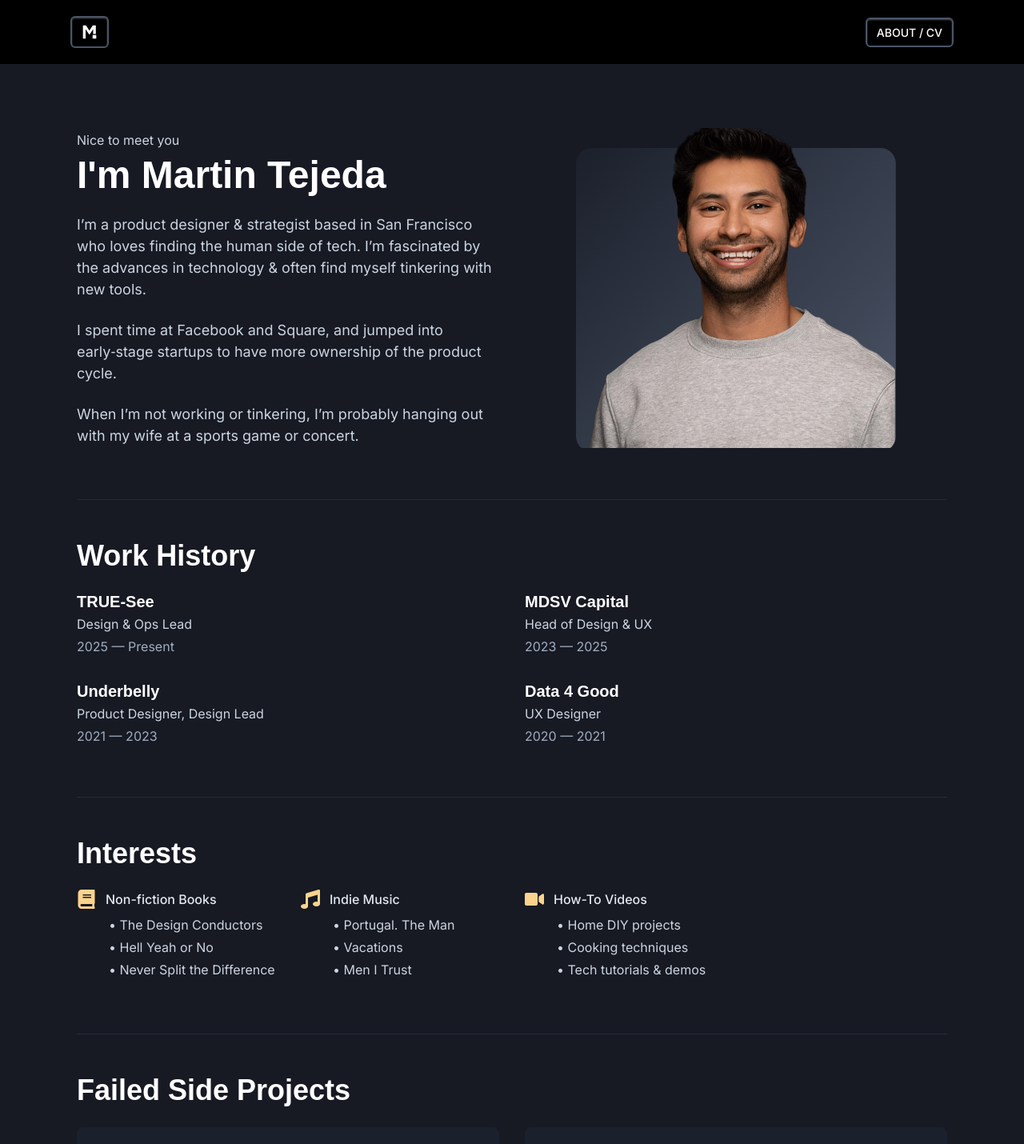
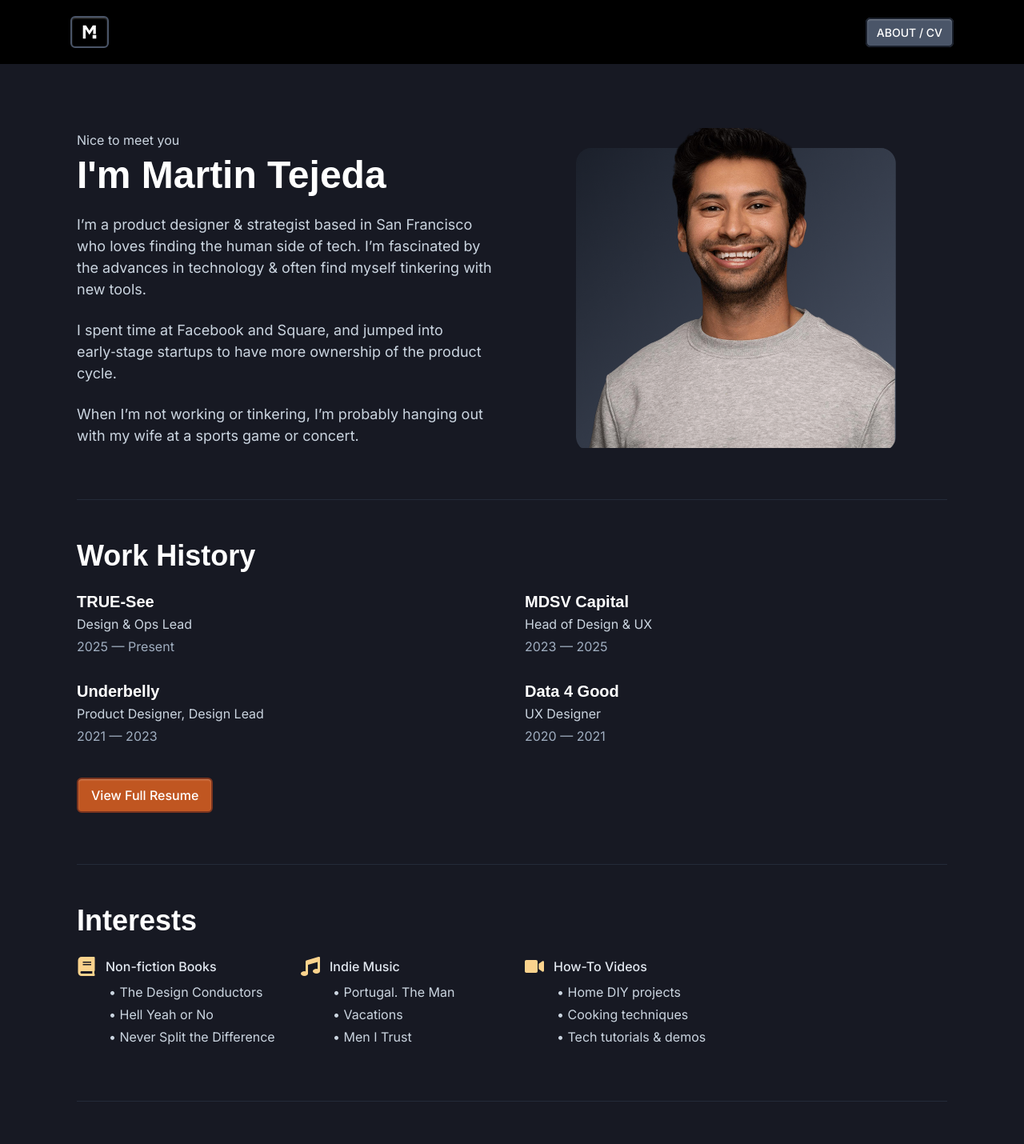
Before and after one commit to mawrs/martin-tejeda-portfolio, a Next.js app: page /about in a window 1280 px wide. Shown: the top 1430 px of the page at 80% size. Built offline with nearby package versions, Linux system fonts and the light colour scheme; a web font is replaced by a local one; what @chakra-ui/next-js would draw is missing.

Commit message:
CSS updates to the About button

```diff
--- a/app/about/page.tsx
+++ b/app/about/page.tsx
@@ -1,6 +1,6 @@
 'use client'
 
-import { Box, Heading, Text, VStack, SimpleGrid, HStack, Icon, Image, Divider, Stack } from '@chakra-ui/react'
+import { Box, Heading, Text, VStack, SimpleGrid, HStack, Icon, Image, Divider, Stack, Link } from '@chakra-ui/react'
 import { FaMusic, FaBook, FaVideo } from 'react-icons/fa'
 import NavBar from '../components/NavBar'
 import Footer from '../components/Footer'
@@ -65,6 +65,27 @@ export default function AboutPage() {
                             <Text color="gray.400">2020 — 2021</Text>
                         </VStack>
                     </SimpleGrid>
+                    <Link
+                        href="/martin_tejeda_resume.pdf"
+                        target="_blank"
+                        rel="noopener noreferrer"
+                        bg="orange.600"
+                        _hover={{ bg: "orange.500" }}
+                        color="white"
+                        borderWidth="2px"
+                        borderColor="orange.800"
+                        boxShadow="inset 0px 1px 2px 0px rgba(255,255,255,0.3)"
+                        px={4}
+                        py={2}
+                        borderRadius="md"
+                        fontWeight="medium"
+                        transition="background 0.2s"
+                        alignSelf="flex-start"
+                        mt={4}
+                        display="inline-block"
+                    >
+                        View Full Resume
+                    </Link>
                 </VStack>
                 <Divider borderColor="gray.700" mb={12} />
 
--- a/app/components/NavBar.tsx
+++ b/app/components/NavBar.tsx
@@ -40,16 +40,13 @@ export default function NavBar() {
                             color={pathname === '/about' ? 'white' : 'gray.200'}
                             fontSize="sm"
                             fontWeight="medium"
-                            borderWidth="2px"
-                            borderColor="gray.600"
                             borderRadius="md"
                             px={3}
                             py={2}
-                            _hover={{
-                                bg: "gray.500",
-                                textDecoration: 'none',
-                                color: 'white'
-                            }}
+                            bg="gray.600"
+                            _hover={{ bg: "gray.500" }}
+                            borderWidth="2px"
+                            borderColor="gray.800"
                             boxShadow="inset 0px 1px 2px 0px rgba(255,255,255,0.3)"
                         >
                             ABOUT / CV
```
Also changed, not shown: 1 other file (tests, documents, lock files or other folders).
